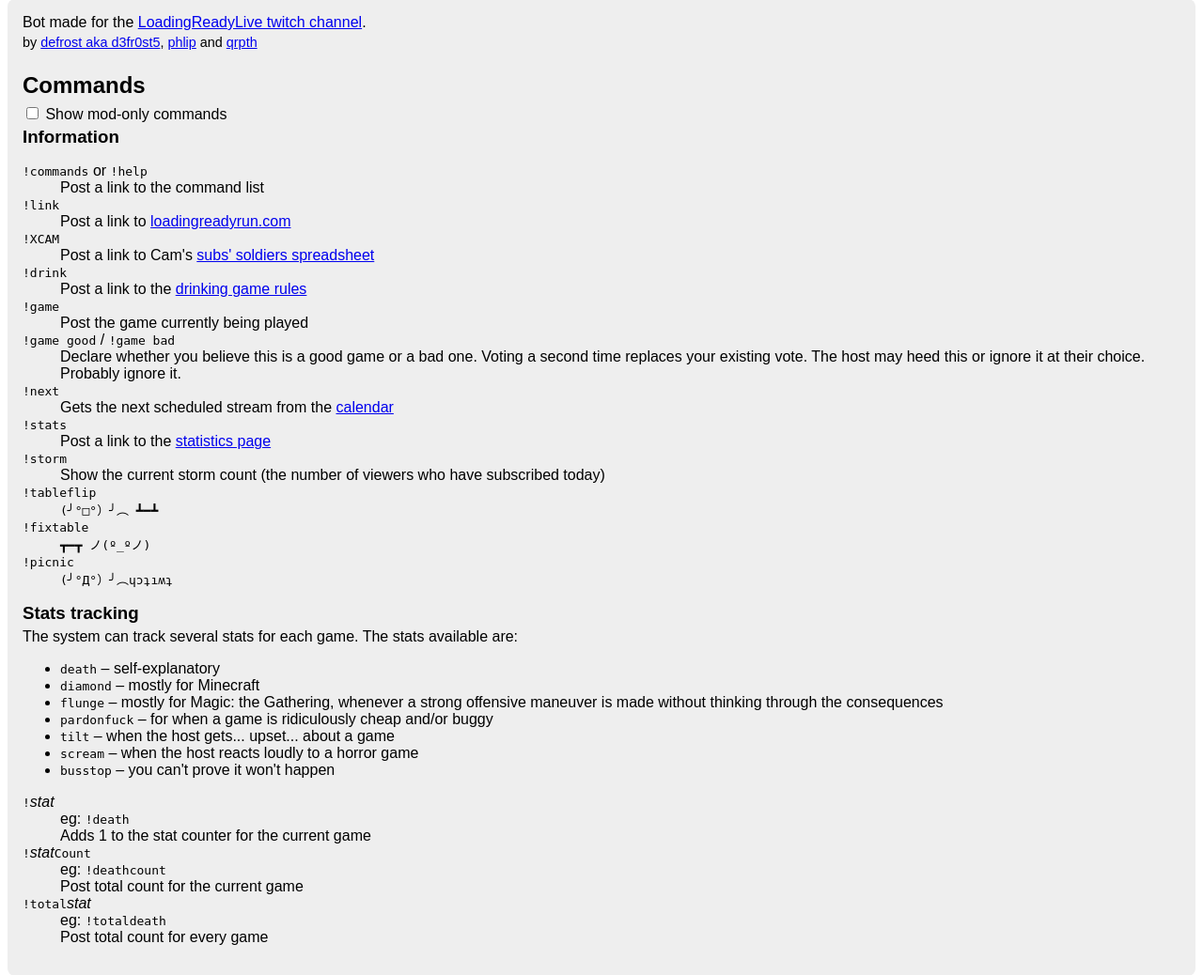
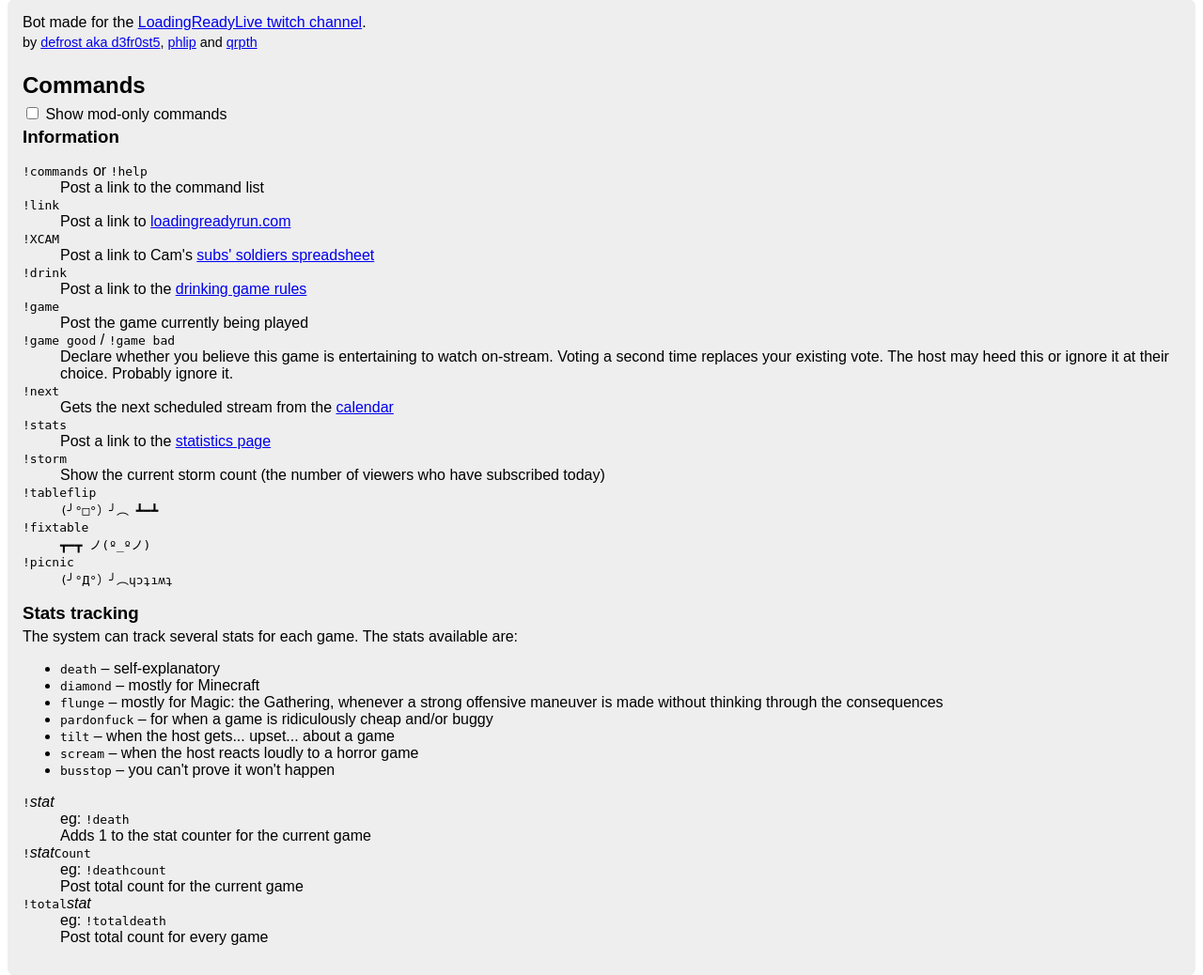
Before and after one commit to mrphlip/lrrbot, a Flask app: page / in a window 1280 px wide. Shown: the part 111-1149 px from the top of the page at 94% size. Run offline with Flask 2, Linux system fonts and the light colour scheme; parts of the project's set-up code (start-up, migrations or seed data) failed here and were passed over.

Commit message:
More better words

```diff
--- a/www/templates/index.html
+++ b/www/templates/index.html
@@ -48,7 +48,7 @@ window.onload = modonly;
 	<dt class="modonly"><code>!game completed</code></dt>
 	<dd class="modonly">(mod only) Mark a game as having been completed</dd>
 	<dt><code>!game good</code> / <code>!game bad</code></dt>
-	<dd>Declare whether you believe this is a good game or a bad one. Voting a second time replaces your existing vote. The host may heed this or ignore it at their choice. Probably ignore it.</dd>
+	<dd>Declare whether you believe this game is entertaining to watch on-stream. Voting a second time replaces your existing vote. The host may heed this or ignore it at their choice. Probably ignore it.</dd>
 	<dt><code>!next</code></dt>
 	<dd>Gets the next scheduled stream from the <a href="https://www.google.com/calendar/embed?src=loadingreadyrun.com_72jmf1fn564cbbr84l048pv1go@group.calendar.google.com&amp;ctz=America/Vancouver">calendar</a></dd>
 	<dt><code>!stats</code></dt>
--- a/www/templates/votes.html
+++ b/www/templates/votes.html
@@ -6,8 +6,8 @@
 <script type="text/javascript" src="{{url_for('static', filename='votes.js')|e}}"></script>
 {%endblock%}
 {%block content%}
+<p style="text-align: center">Vote on whether you feel that each game is entertaining to watch on-stream. The host may heed this or ignore it at their choice. Probably ignore it.</p>
 <table class="votes">
-<p style="text-align: center">Vote on whether you feel that each game is entertaining to watch on-stream.</p>
 {%for game in games%}
 <tr class="{{loop.cycle('odd', 'even')}} {%if game['id'] == current_game_id%}current{%endif%}" data-gameid="{{game['id']|e}}" data-currentvote="{{game['vote']|tojson}}">
 	<td class="game">
```
